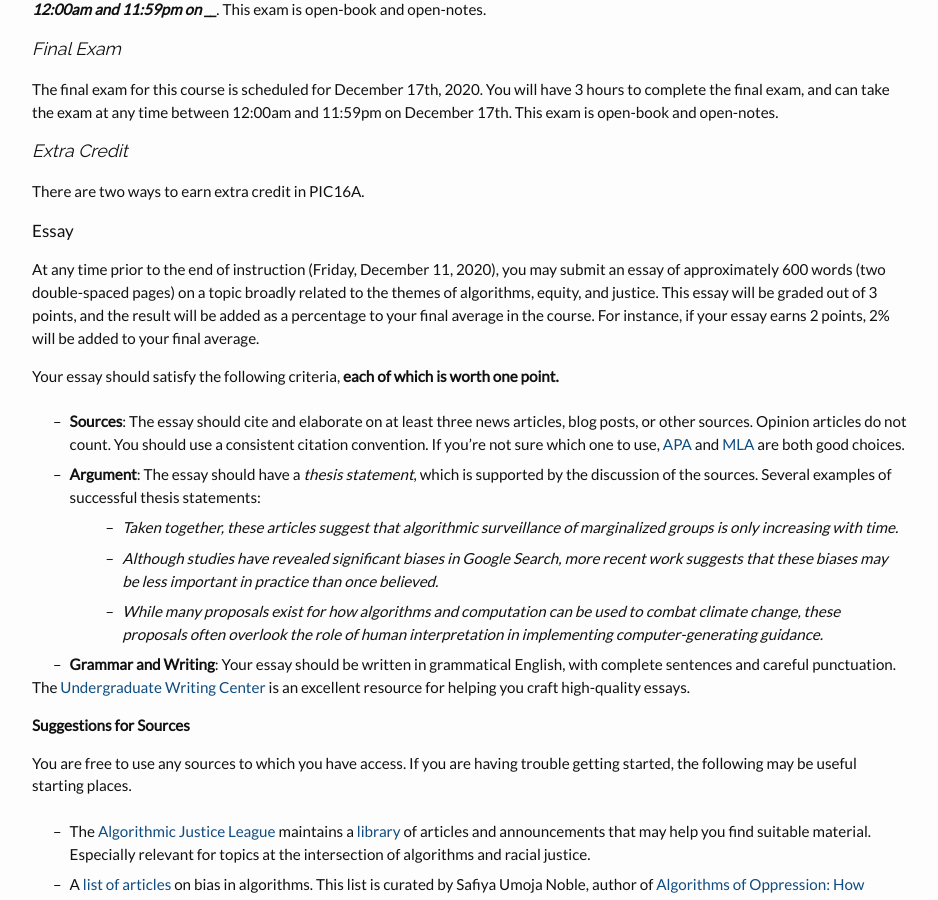
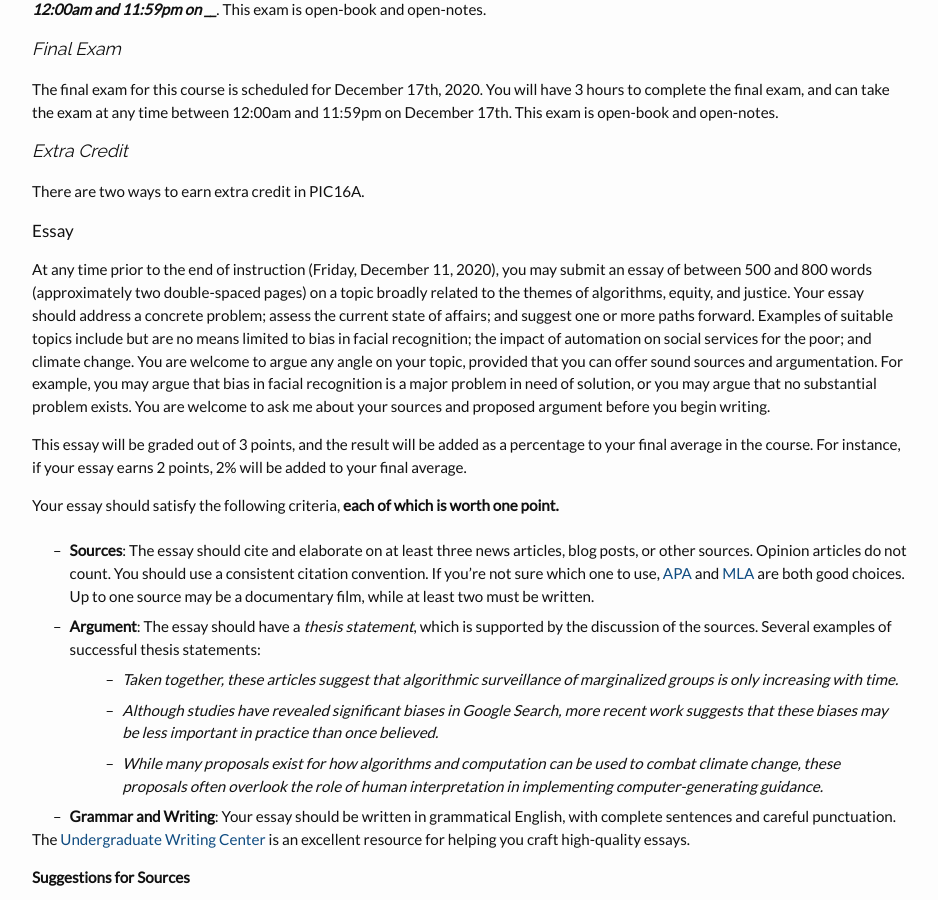
Before and after one commit to PhilChodrow/PIC16A, a Jekyll site: the page built from syllabus.md, in a window 1280 px wide and 900 px high, scrolled down 2428 px. Shown: the whole window, without its empty margins (178-1116 px from the left). Built offline with Jekyll 4.4.1, drawn with Linux system fonts in a browser that asks for light colours; nearby versions of some CDN libraries.

Commit message:
Update syllabus.md

```diff
--- a/syllabus.md
+++ b/syllabus.md
@@ -116,11 +116,13 @@ There are two ways to earn extra credit in PIC16A.
 
 #### Essay
 
-At any time prior to the end of instruction (Friday, December 11, 2020), you may submit an essay of approximately 600 words (two double-spaced pages) on a topic broadly related to the themes of algorithms, equity, and justice. This essay will be graded out of 3 points, and the result will be added as a percentage to your final average in the course. For instance, if your essay earns 2 points, 2% will be added to your final average.
+At any time prior to the end of instruction (Friday, December 11, 2020), you may submit an essay of between 500 and 800 words (approximately two double-spaced pages) on a topic broadly related to the themes of algorithms, equity, and justice. Your essay should address a concrete problem; assess the current state of affairs; and suggest one or more paths forward. Examples of suitable topics include but are no means limited to bias in facial recognition; the impact of automation on social services for the poor; and climate change. You are welcome to argue any angle on your topic, provided that you can offer sound sources and argumentation. For example, you may argue that bias in facial recognition is a major problem in need of solution, or you may argue that no substantial problem exists. You are welcome to ask me about your sources and proposed argument before you begin writing.
+
+This essay will be graded out of 3 points, and the result will be added as a percentage to your final average in the course. For instance, if your essay earns 2 points, 2% will be added to your final average.
 
 Your essay should satisfy the following criteria, **each of which is worth one point.**
 
-- **Sources**: The essay should cite and elaborate on at least three news articles, blog posts, or other sources. Opinion articles do not count. You should use a consistent citation convention. If you're not sure which one to use, [APA](https://www.library.cornell.edu/sites/default/files/apa_2010.pdf) and [MLA](https://owl.purdue.edu/owl/research_and_citation/mla_style/mla_formatting_and_style_guide/mla_formatting_and_style_guide.html) are both good choices.
+- **Sources**: The essay should cite and elaborate on at least three news articles, blog posts, or other sources. Opinion articles do not count. You should use a consistent citation convention. If you're not sure which one to use, [APA](https://www.library.cornell.edu/sites/default/files/apa_2010.pdf) and [MLA](https://owl.purdue.edu/owl/research_and_citation/mla_style/mla_formatting_and_style_guide/mla_formatting_and_style_guide.html) are both good choices. Up to one source may be a documentary film, while at least two must be written.
 - **Argument**: The essay should have a *thesis statement*, which is supported by the discussion of the sources. Several examples of successful thesis statements:
     - *Taken together, these articles suggest that algorithmic surveillance of marginalized groups is only increasing with time.*
     - *Although studies have revealed significant biases in Google Search, more recent work suggests that these biases may be less important in practice than once believed.*
```
